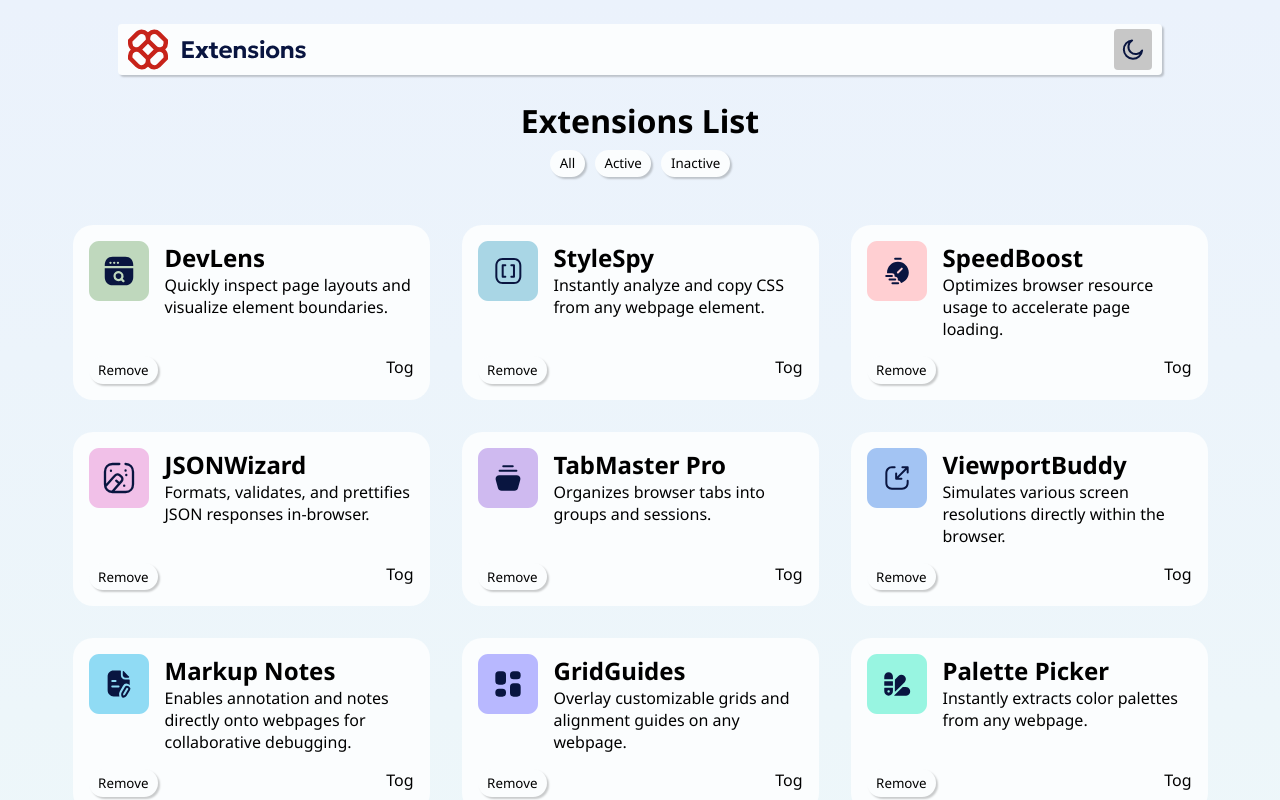
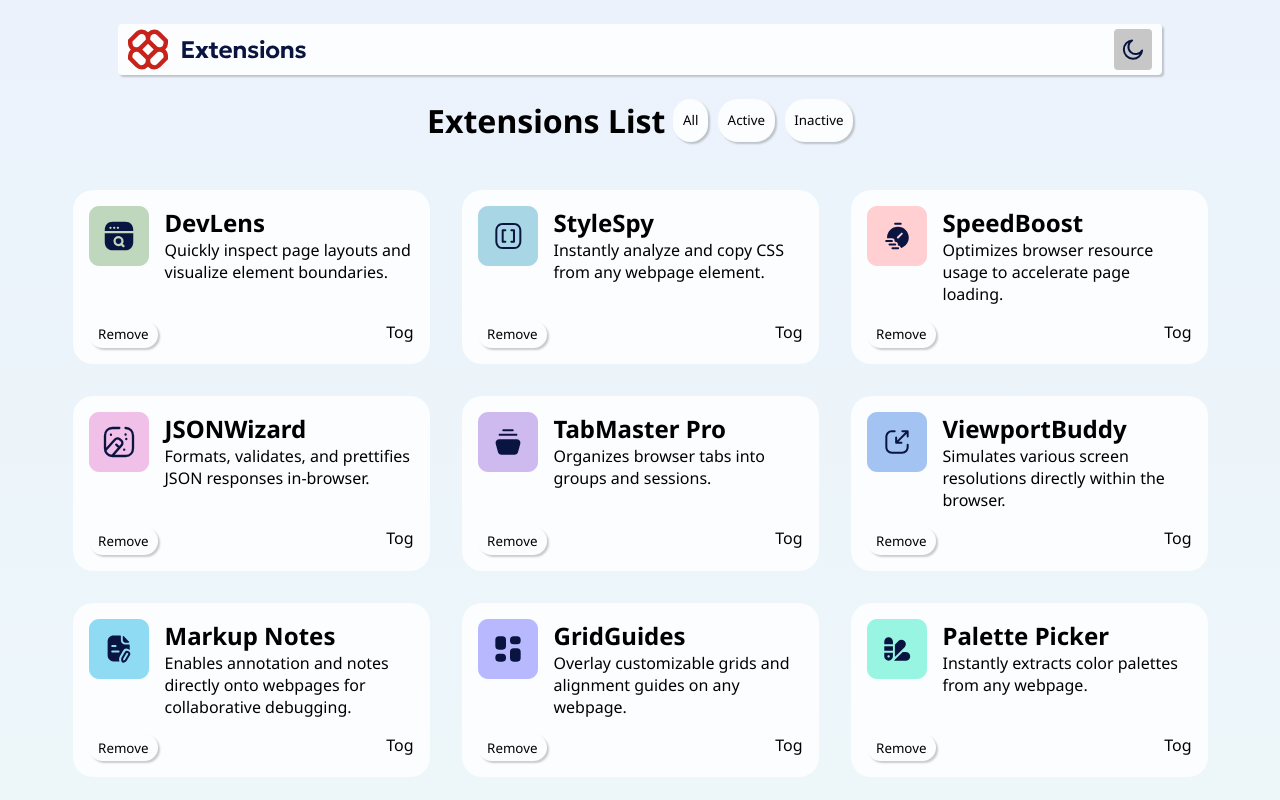
Before and after one commit to adie9/browser-extensions-manager-ui-main, a React (Vite) app: page / in a window 1280 px wide. Shown: the top 800 px of the page. Built offline with nearby package versions, Linux system fonts and the light colour scheme.

Commit message:
Added media query

```diff
--- a/src/App.css
+++ b/src/App.css
@@ -21,4 +21,11 @@ body {
 
 h1 {
   text-align: center;
+}
+
+@media (min-width: 1000px) {
+  .ext-list-container {
+    flex-direction: row;
+    justify-content: center;
+  }
 }/*# sourceMappingURL=App.css.map */
--- a/src/App.scss
+++ b/src/App.scss
@@ -20,3 +20,10 @@ body {
 h1 {
   text-align: center;
 }
+
+@media (min-width: 1000px) {
+  .ext-list-container {
+    flex-direction: row;
+    justify-content: center;
+  }
+}
```
Also changed, not shown: 1 other file (tests, documents, lock files or other folders).
